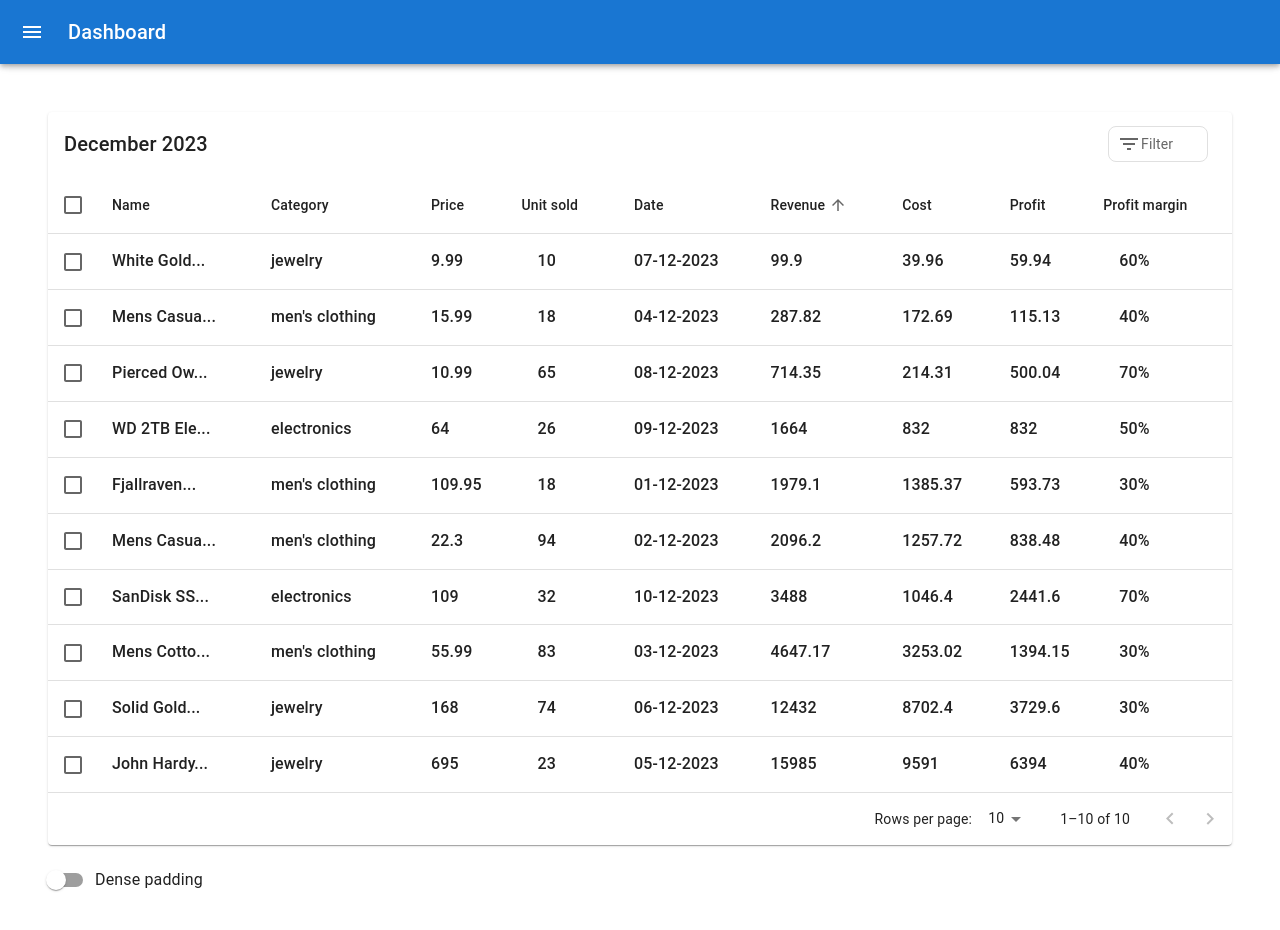
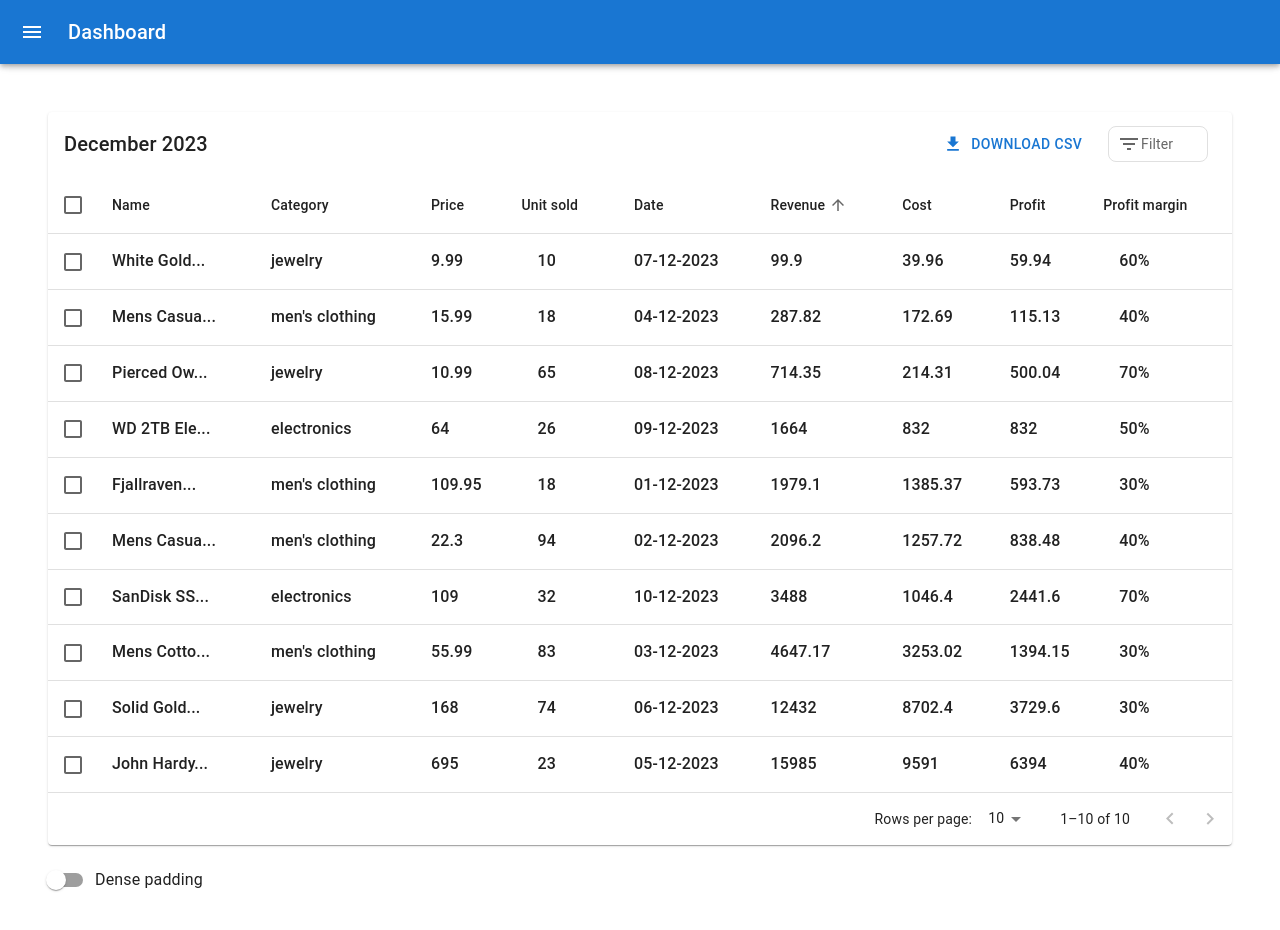
Before and after one commit to DmytroTarasiuk/dashboard, a React (Create React App) app: page /dashboard in a window 1280 px wide. Shown: the top 930 px of the page. Built offline with nearby package versions, Linux system fonts and the light colour scheme.

Commit message:
download csv

```diff
--- a/package.json
+++ b/package.json
@@ -26,7 +26,8 @@
     "redux": "^4.2.1",
     "redux-devtools-extension": "^2.13.9",
     "typescript": "^4.9.5",
-    "web-vitals": "^2.1.4"
+    "web-vitals": "^2.1.4",
+    "xlsx": "^0.18.5"
   },
   "scripts": {
     "start": "react-scripts start",
--- a/src/components/Table/TableFilter/index.tsx
+++ b/src/components/Table/TableFilter/index.tsx
@@ -30,7 +30,6 @@ const TableFilter = ({
   showFilter,
   setShowFilter,
 }: ITableFilter) => {
-  const [appliedFilters, setAppliedFilters] = useState<Object[]>([]);
   const [anchorEl, setAnchorEl] = useState<null | HTMLElement>(null);
   const menuOpen = Boolean(anchorEl);
 
@@ -68,25 +67,12 @@ const TableFilter = ({
   return (
     <>
       <div className={styles.toolbarContainer}>
-        {appliedFilters.length ? (
-          <Button className={styles.clearFilterBtn} onClick={clearFilter}>
-            Clear
-          </Button>
-        ) : null}
         <div
           className={`${styles.toolbarAction} ${menuOpen && styles.filter}`}
           onClick={handleClick}
-          style={{
-            ...(appliedFilters.length && { border: "1px solid #0194B4" }),
-          }}
         >
           <FilterListIcon />
           <span>Filter</span>
-          {appliedFilters.length ? (
-            <div className={styles.badge}>
-              <span className={styles.badgeNum}>{appliedFilters.length}</span>
-            </div>
-          ) : null}
         </div>
         {searchComponent}
       </div>
--- a/src/components/Table/TableToolbar/index.tsx
+++ b/src/components/Table/TableToolbar/index.tsx
@@ -1,17 +1,22 @@
 import DeleteIcon from "@mui/icons-material/Delete";
+import FileDownloadIcon from "@mui/icons-material/FileDownload";
+import Button from "@mui/material/Button";
 import IconButton from "@mui/material/IconButton";
 import { alpha } from "@mui/material/styles";
 import Toolbar from "@mui/material/Toolbar";
 import Tooltip from "@mui/material/Tooltip";
 import Typography from "@mui/material/Typography";
 
+import styles from "./styles.module.css";
+
 interface EnhancedTableToolbarProps {
   numSelected: number;
   tableFilterComponent?: any;
+  onDownloadCsv?: () => void;
 }
 
 function EnhancedTableToolbar(props: EnhancedTableToolbarProps) {
-  const { numSelected, tableFilterComponent } = props;
+  const { numSelected, tableFilterComponent, onDownloadCsv } = props;
 
   return (
     <Toolbar
@@ -53,7 +58,16 @@ function EnhancedTableToolbar(props: EnhancedTableToolbarProps) {
           </IconButton>
         </Tooltip>
       ) : (
-        <>{tableFilterComponent}</>
+        <>
+          <Button
+            startIcon={<FileDownloadIcon />}
+            className={styles.downloadButton}
+            onClick={onDownloadCsv}
+          >
+            Download Csv
+          </Button>
+          {tableFilterComponent}
+        </>
       )}
     </Toolbar>
   );
--- /dev/null
+++ b/src/components/Table/TableToolbar/styles.module.css
@@ -0,0 +1,8 @@
+.downloadButton {
+    width: 200px;
+    padding: 8px;
+    border: 1px solid lightgrey;
+    background: #fff;
+    border-radius: 8px;
+    color: #000;
+}
--- a/src/components/Table/index.tsx
+++ b/src/components/Table/index.tsx
@@ -1,4 +1,4 @@
-import React, { useMemo, useState } from "react";
+import React, { useCallback, useMemo, useState } from "react";
 import Box from "@mui/material/Box";
 import Checkbox from "@mui/material/Checkbox";
 import FormControlLabel from "@mui/material/FormControlLabel";
@@ -10,6 +10,8 @@ import TableCell from "@mui/material/TableCell";
 import TableContainer from "@mui/material/TableContainer";
 import TablePagination from "@mui/material/TablePagination";
 import TableRow from "@mui/material/TableRow";
+
+import { exportToCSV } from "../../utils";
 
 import { useDataParsing } from "./hooks/useDataParsing";
 import { filterData } from "./TableFilter/utils";
@@ -84,7 +86,6 @@ export default function EnhancedTable({
   const [dense, setDense] = useState(false);
   const [rowsPerPage, setRowsPerPage] = useState(10);
   const [filters, setFilters] = useState<Object>({});
-  const [searchText, setSearchText] = useState<string>("");
   const [isFilterButtonClicked, setIsFilterButtonClicked] =
     useState<boolean>(false);
 
@@ -167,19 +168,15 @@ export default function EnhancedTable({
   const visibleRows = useMemo(
     () =>
       stableSort(
-        isFilterButtonClicked ? filterData(rows, filters, searchText) : rows,
+        isFilterButtonClicked ? filterData(rows, filters, "") : rows,
         getComparator(order, orderBy),
       ).slice(page * rowsPerPage, page * rowsPerPage + rowsPerPage),
-    [
-      order,
-      orderBy,
-      page,
-      rowsPerPage,
-      rows,
-      filters,
-      isFilterButtonClicked,
-      searchText,
-    ],
+    [order, orderBy, page, rowsPerPage, rows, filters, isFilterButtonClicked],
+  );
+
+  const handleCsvDownload = useCallback(
+    () => exportToCSV(rows, "sales"),
+    [rows],
   );
 
   return (
@@ -187,6 +184,7 @@ export default function EnhancedTable({
       <Paper sx={{ width: "100%", mb: 2 }}>
         <EnhancedTableToolbar
           numSelected={selected.length}
+          onDownloadCsv={handleCsvDownload}
           tableFilterComponent={
             <TableFilter
               columns={headCells}
--- a/src/utils/index.tsx
+++ b/src/utils/index.tsx
@@ -1,6 +1,15 @@
+import * as XLSX from "xlsx";
+
 export function truncateText(input: string, letters: number) {
   if (input?.length > letters) {
     return input.substring(0, letters) + "...";
   }
   return input;
 }
+
+export const exportToCSV = (data, filename) => {
+  const ws = XLSX.utils.json_to_sheet(data);
+  const wb = XLSX.utils.book_new();
+  XLSX.utils.book_append_sheet(wb, ws, "Sheet1");
+  XLSX.writeFile(wb, `${filename}.csv`);
+};
```
Also changed, not shown: 1 other file (tests, documents, lock files or other folders).
